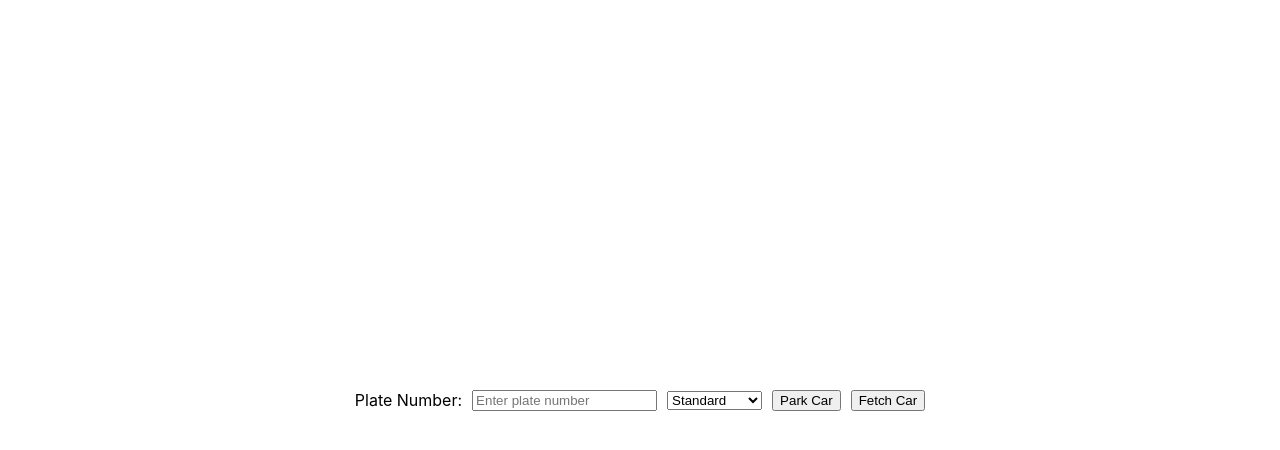
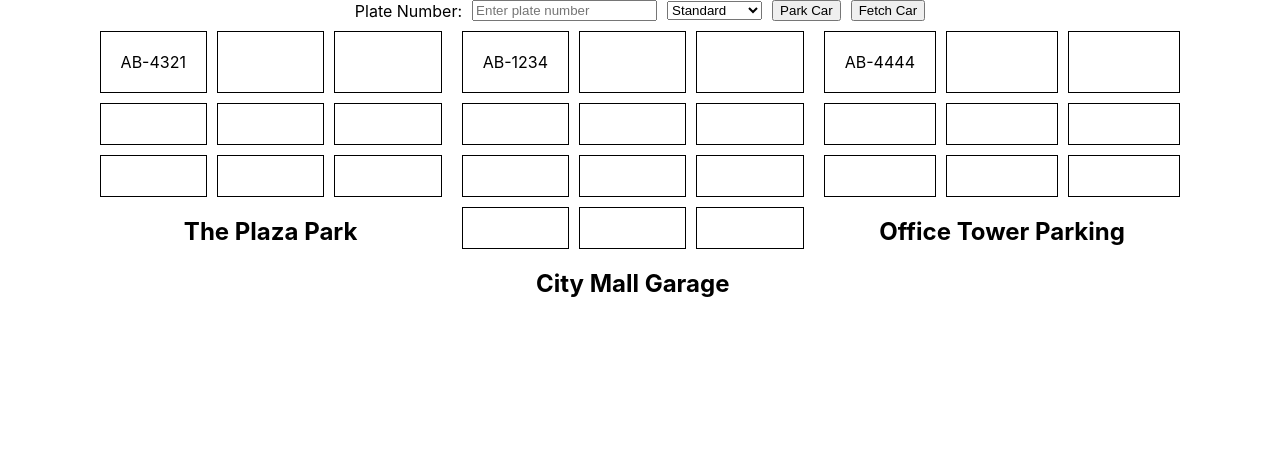
Before and after one commit to oocl-wonged7/day13-parking-lots-frontend, a React (Create React App) app: page / in a window 1280 px wide. Shown: the top 450 px of the page. Built offline with nearby package versions, Linux system fonts and the light colour scheme.

Commit message:
feat: implement parking lot

```diff
--- a/src/component/ParkFetchOperator.jsx
+++ b/src/component/ParkFetchOperator.jsx
@@ -27,7 +27,7 @@ const ParkFetchOperation = () => {
   };
 
   return (
-    <div style={{ display: 'flex', justifyContent: 'center', alignItems: 'center', height: '100vh' }}>
+    <div style={{ display: 'flex', justifyContent: 'center', alignItems: 'center' }}>
       <div style={{ display: 'flex', alignItems: 'center' }}>
         <label style={{ marginRight: '10px' }}>Plate Number:</label>
         <input
--- a/src/component/Parking.jsx
+++ b/src/component/Parking.jsx
@@ -1,9 +1,11 @@
 import ParkFetchOperation from "./ParkFetchOperator";
+import ParkingLots from "./ParkingLots";
 
 const Parking = () => {
   return (
     <div>
       <ParkFetchOperation />
+      <ParkingLots/>
     </div>
   );
 };
--- /dev/null
+++ b/src/component/ParkingLot.jsx
@@ -0,0 +1,23 @@
+import React from 'react';
+
+const ParkingLot = ({ lot }) => {
+  const grid = Array.from({ length: lot.capacity }, (_, index) => {
+    const ticket = lot.tickets.find(ticket => ticket.position === index + 1);
+    return ticket ? ticket.plateNumber : '';
+  });
+
+  return (
+    <div style={{ margin: '10px' }}>
+      <div style={{ display: 'grid', gridTemplateColumns: 'repeat(3, 1fr)', gap: '10px' }}>
+        {grid.map((plateNumber, index) => (
+          <div key={index} style={{ border: '1px solid black', padding: '20px', textAlign: 'center' }}>
+            {plateNumber}
+          </div>
+        ))}
+      </div>
+      <h2 style={{ textAlign: 'center' }}>{lot.name}</h2>
+    </div>
+  );
+};
+
+export default ParkingLot;
--- /dev/null
+++ b/src/component/ParkingLots.jsx
@@ -0,0 +1,17 @@
+import React from 'react';
+import { useParking } from '../Reducer/ParkingProvider';
+import ParkingLot from './ParkingLot';
+
+const ParkingLots = () => {
+  const { state } = useParking();
+
+  return (
+    <div style={{ display: 'flex', justifyContent: 'center' }}>
+      {state.map(lot => (
+        <ParkingLot key={lot.id} lot={lot} />
+      ))}
+    </div>
+  );
+};
+
+export default ParkingLots;
```
Also changed, not shown: 1 other file (tests, documents, lock files or other folders).
